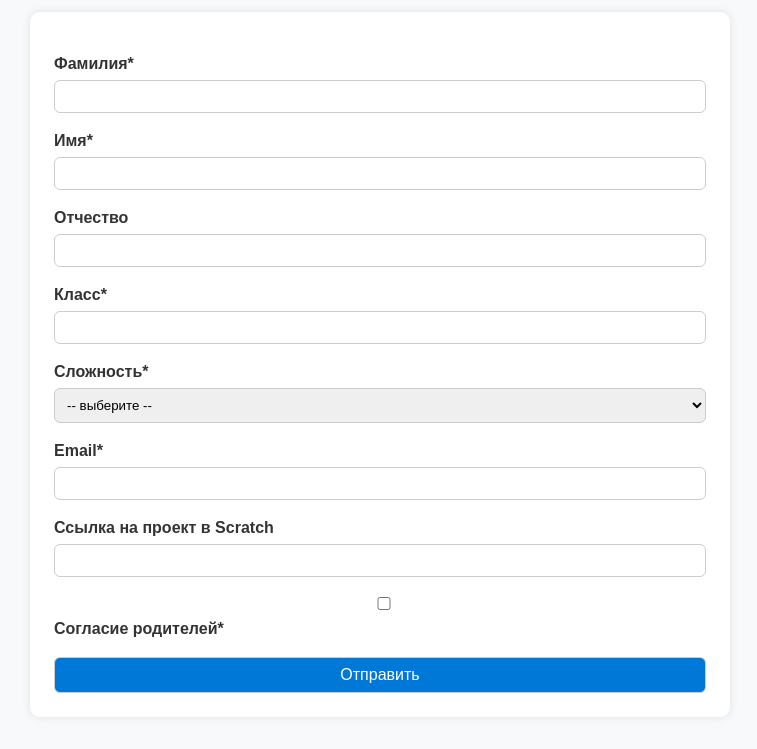
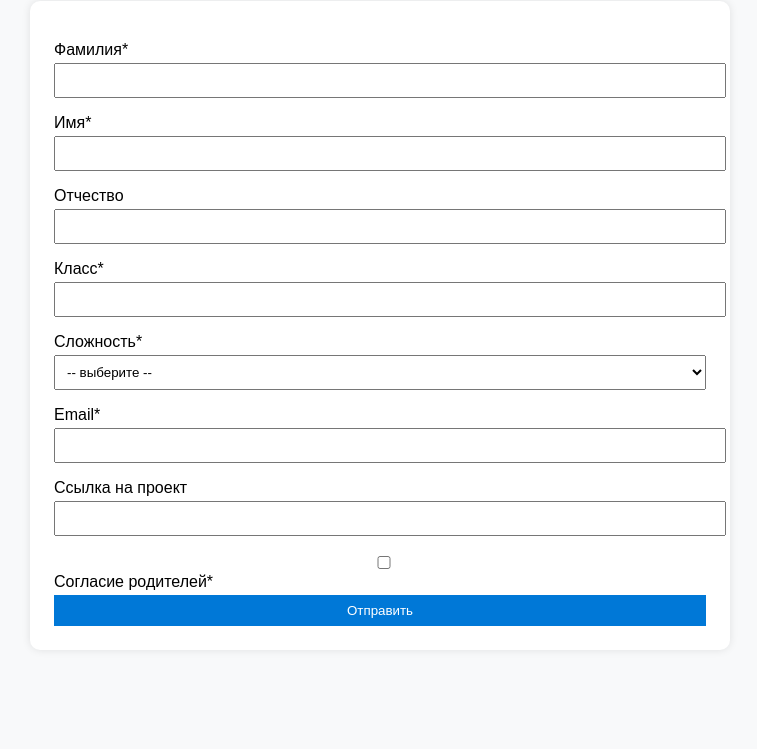
Before and after one commit to rootpolzovatel/rootpolzovatel.github.io, a plain HTML site: page index.html in a window 1280 px wide. Shown: the part 111-860 px from the top of the page, without its empty margins (260-1017 px from the left). After the commit the page ends 800 px from the top, so only its background shows below. Drawn offline with Linux system fonts and the light colour scheme.

Commit message:
Update index.html

```diff
--- a/index.html
+++ b/index.html
@@ -1,46 +1,26 @@
 <!doctype html>
 <html lang="ru">
 <head>
-  <meta charset="utf-8" />
-  <meta name="viewport" content="width=device-width, initial-scale=1" />
-  <title>Регистрация на олимпиадwwу</title>
+  <meta charset="utf-8">
+  <meta name="viewport" content="width=device-width, initial-scale=1">
+  <title>Регистрация на олимпиаду</title>
   <style>
-    body {
-      font-family: Arial, sans-serif;
-      background: #f8f9fa;
-      padding: 2rem;
-      line-height: 1.5;
-      color: #333;
-      max-width: 700px;
-      margin: 0 auto;
-    }
-    h1 { text-align: center; color: #0078d7; }
-    form {
-      background: #fff;
-      padding: 1.5rem;
-      border-radius: 10px;
-      box-shadow: 0 0 10px rgba(0,0,0,0.1);
-    }
-    label { display: block; margin-top: 1rem; font-weight: bold; }
-    input, select, textarea, button {
-      width: 100%; padding: 8px; margin-top: 4px;
-      border: 1px solid #ccc; border-radius: 6px;
-      box-sizing: border-box;
-    }
-    button {
-      background: #0078d7; color: #fff; font-size: 16px;
-      cursor: pointer; margin-top: 1rem;
-    }
-    button:hover { background: #005fa3; }
+    body { font-family: sans-serif; background:#f8f9fa; padding:2rem; max-width:700px; margin:auto; }
+    form { background:#fff; padding:1.5rem; border-radius:10px; box-shadow:0 0 8px rgba(0,0,0,0.1); }
+    label { display:block; margin-top:1rem; }
+    input, select, button { width:100%; padding:8px; margin-top:4px; }
+    button { background:#0078d7; color:#fff; border:none; cursor:pointer; }
+    button:hover { background:#005fa3; }
   </style>
 </head>
 <body>
   <h1>Регистрация на олимпиаду</h1>
-  <form id="regForm">
-  <label>Фамилия*<input type="text" name="surname" required></label>
-  <label>Имя*<input type="text" name="name" required></label>
-  <label>Отчество<input type="text" name="patronymic"></label>
-  <label>Класс*<input type="text" name="grade" required></label>
+
+  <form action="https://script.google.com/macros/s/AKfycbwPRCFvPx_tnEH-Y8T-Cc8_EVHEKa-49tIy6L6Razgcp_K8LYQuRP9Cx1OIikSxqu6a/exec" method="POST" target="_self">
+    <label>Фамилия*<input name="surname" required></label>
+    <label>Имя*<input name="name" required></label>
+    <label>Отчество<input name="patronymic"></label>
+    <label>Класс*<input name="grade" required></label>
     <label>Сложность*
       <select name="difficulty" required>
         <option value="">-- выберите --</option>
@@ -50,41 +30,9 @@
       </select>
     </label>
     <label>Email*<input type="email" name="email" required></label>
-  <label>Ссылка на проект в Scratch<input type="url" name="scratch_link"></label>
+    <label>Ссылка на проект<input type="url" name="scratch_link"></label>
     <label><input type="checkbox" name="consent" required> Согласие родителей*</label>
     <button type="submit">Отправить</button>
   </form>
-
-<script>
-document.getElementById('regForm').addEventListener('submit', async function(e) {
-  e.preventDefault();
-  const formData = Object.fromEntries(new FormData(this).entries());
-
-  const scriptURL = 'https://script.google.com/macros/s/AKfycbzIfTABJ4NbLWOWaiKA56jpTAfsXi2AuEftjRQuyc3mncbUOdIilHe-3G-uJqnw2NQc/exec';
-  const proxyURL = 'https://corsproxy.io/?' + encodeURIComponent(scriptURL);
-
-  try {
-    const response = await fetch(proxyURL, {
-      method: 'POST',
-      body: JSON.stringify(formData),
-      headers: { 'Content-Type': 'application/json' }
-    });
-
-    if (!response.ok) throw new Error('HTTP ' + response.status);
-
-    const result = await response.json();
-    if (result.result === 'success') {
-      alert('Регистрация успешно отправлена!');
-      this.reset();
-    } else {
-      alert('Ответ получен, но что-то пошло не так.');
-    }
-  } catch (err) {
-    console.error(err);
-    alert('Ошибка при отправке формы. Попробуйте позже.');
-  }
-});
-</script>
-
 </body>
 </html>
```
Lines whose indentation alone changed are shown as unchanged.
